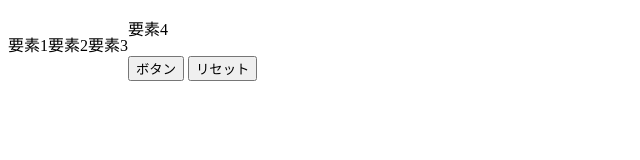
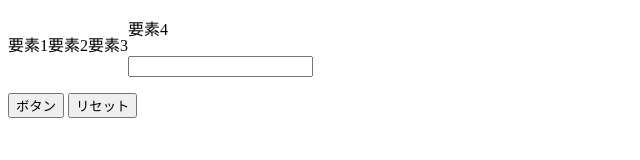
Before and after one commit to honma612/web1-6, a plain HTML site: page index.html in a window 1280 px wide. Shown: the whole page, without its empty margins (0-640 px from the left). Drawn offline with Linux system fonts and the light colour scheme.

Commit message:
Update index.html

```diff
--- a/index.html
+++ b/index.html
@@ -13,8 +13,10 @@
 <p id="youso">要素3</p>
 <p>要素4</p>
 
-    <p><input type="button" value="ボタン">
-    <input type="reset" value="リセット"></p>
+      <form id="test1" action="#" merhod="post">
+    <p><input type="text" name="input1"></p>
+    <p><input type="submit" value="ボタン" class="btn">
+    <input type="reset" value="リセット" class="btn"></p></form>
 
 </body>
 </html>
```
